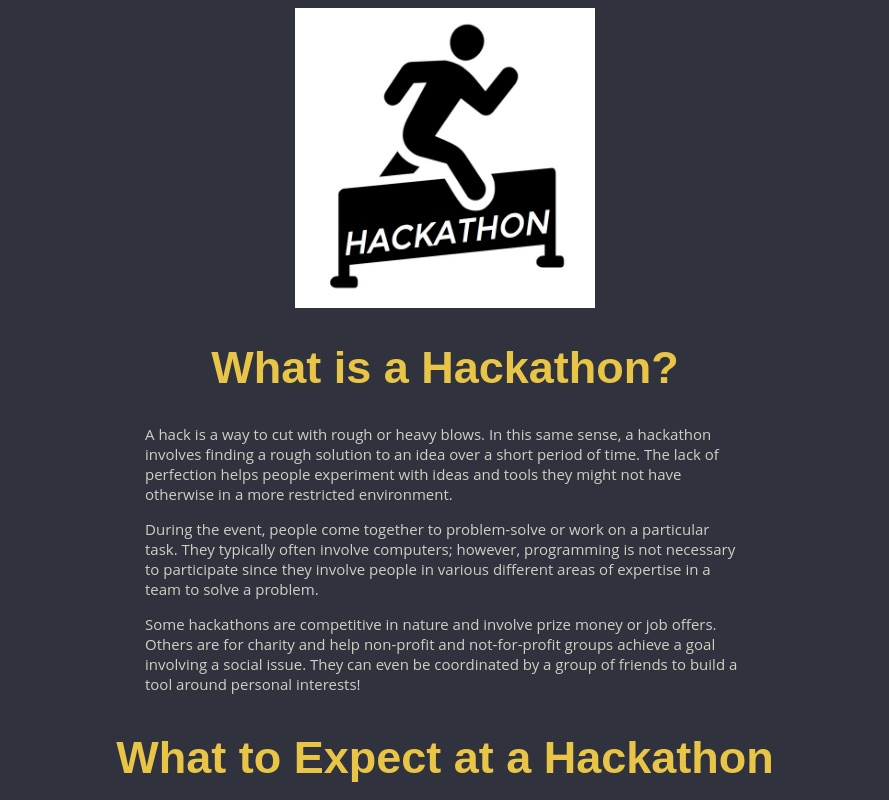
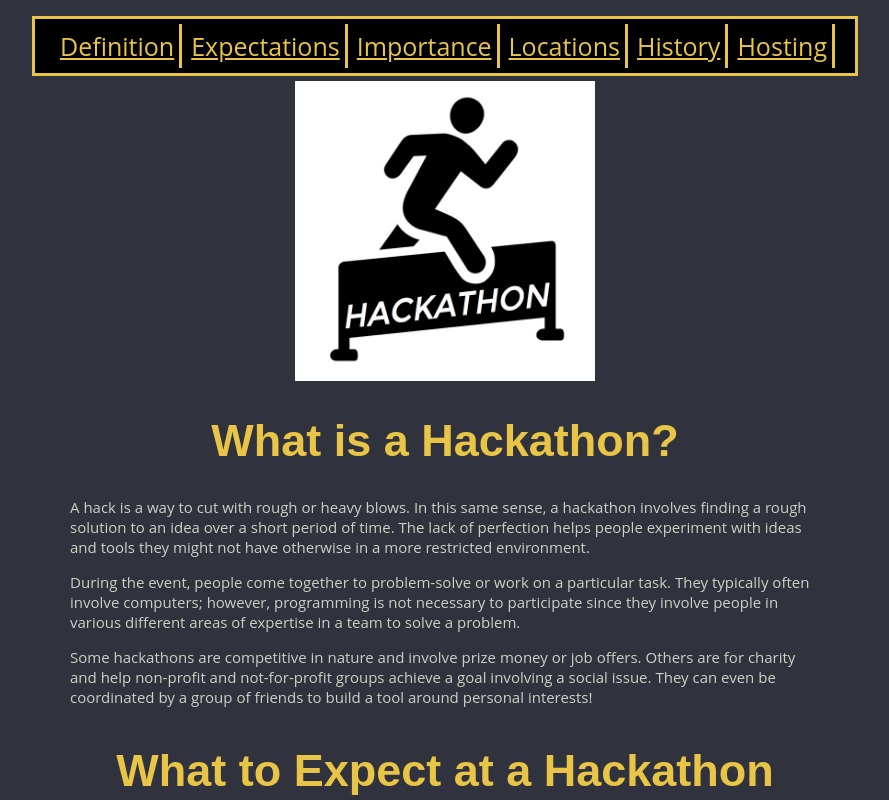
Before and after one commit to aggiewb/hackathon-githubpage, a plain HTML site: page index.html in a window 1280 px wide. Shown: the top 800 px of the page, without its empty margins (195-1084 px from the left). Drawn offline with Linux system fonts and the light colour scheme.

Commit message:
Add navbar class ul element and navbar class style

```diff
--- a/index.html
+++ b/index.html
@@ -11,7 +11,6 @@
             h1, h2 {
                 font-family: 'Poppins', sans-serif;
                 font-size: 45px;
-                text-align:center;
             }
 
             h1, h2, a {
@@ -24,13 +23,13 @@
                 font-size: 15px;
             }
 
-            p, ol {
+            p, ol, .navbar {
                 margin-left: auto;
                 margin-right: auto;
-                width: 40em;
+                width: 50em;
             }
 
-            div{
+            div, nav, h1, h2, .navbar{
                 text-align: center;
             }
 
@@ -48,25 +47,52 @@
             }
 
             ul {
+                margin-bottom: 5px;
                 list-style-type: circle;
             }
+
+            .navbar {
+                border: #e8c547 solid 3px;
+                padding: 10px;
+                position: sticky;
+                top: 0;
+                background-color: black;
+
+            }
+
+            .navbar li {
+                list-style-type: none;
+                display: inline;
+                padding: 5px;
+                font-size: 25px;
+                border-right: #e8c547 solid 3px;
+            }
+
 
         </style>
     </head>
     <body>
+        <ul class="navbar">
+            <li><a href="#whatis">Definition</a></li>
+            <li><a href="#whatexpect">Expectations</a></li>
+            <li><a href="#whyimportant">Importance</a></li>
+            <li><a href="#wherefind">Locations</a></li>
+            <li><a href="#history">History</a></li>
+            <li><a href="#howhost">Hosting</a></li>
+        </ul>
 
         <div>
             <img src="hackathon_icon.jpg" alt="A man jumping over a hurdle with a label of hackathon">
         </div>
 
-        <h1>What is a Hackathon?</h1>
+        <h1 id="whatis">What is a Hackathon?</h1>
         <p>A hack is a way to cut with rough or heavy blows. In this same sense, a hackathon involves finding a rough solution to an idea over a short period of time. The lack of perfection helps people experiment with ideas and tools they might not have otherwise in a more restricted environment.</p>
 
         <p>During the event, people come together to problem-solve or work on a particular task. They typically often involve computers; however, programming is not necessary to participate since they involve people in various different areas of expertise in a team to solve a problem.</p>
 
         <p>Some hackathons are competitive in nature and involve prize money or job offers. Others are for charity and help non-profit and not-for-profit groups achieve a goal involving a social issue. They can even be coordinated by a group of friends to build a tool around personal interests!</p>
 
-        <h2>What to Expect at a Hackathon</h2>
+        <h2 id="whatexpect">What to Expect at a Hackathon</h2>
         <p>Hackathons generally last anywhere from from a night to a weekend. They can also include food and social events! Here’s the general layout of what you can expect:</p>
 
         <ol>
@@ -82,11 +108,11 @@
             <img src="hackathon_infomatic.png" alt="An infographic hackathon layout">
         </div>
 
-        <h2>Why they are important</h2>
+        <h2 id="whyimportant">Why they are important</h2>
 
         <p>As developers, we are natural lifelong learners. This learning is nourished by collaborations with other people to find new ways to solve tasks.Hackathons are great to learn by meeting people, discovering new technologies, and challenging yourself!</p>
 
-        <h2>Where to find them</h2>
+        <h2 id="wherefind">Where to find them</h2>
 
         <ul>
             <li><a href="https://dubhacks.co/faq">DubHacks</a>: This one is held by UW for free for students once a year. While it does have developers working on projects, anyone can join as long as you have an interest in technology. You’re then placed on different teams based on three tracks, classic, data, and community, to accomplish corporate sponsored challenges tied to social issues.</li>
@@ -118,14 +144,14 @@
             </li>
         </ul>
 
-        <h2>History of the Hackathon</h2>
+        <h2 id="history">History of the Hackathon</h2>
         <p>Hackathons are considered having their roots in early computer hobbyist groups where a bunch of home developers would get together and work out code together. This was seen as far more advantageous for improvement than lectures or being “told” how to fix something. However, due to the variety of dissimilar computers available at the time, it was difficult to get larger groups together to work on the same thing. That is, until IBM came out as the dominant computing system (and Apple its only competitor). Having only two competing systems meant that devs were more likely to be working on the same core. It was at this time that the home groups started to die off.</p>
 
         <p>In 1999 hackathons were born. Both as an open source event (where open-source software OpenBSD invited people to come work on its code for a weekend) and as a corporate event (Sun, makers of the Palm Pilot inviting devs to a weekend competition to make the best app for its Palm V). These early hackathons were not geared towards starting new companies, but rather bringing a bunch of devs together to work on problems and network.</p>
 
         <p>Later hackathons started branching off of this original day with focuses on apps, startups, or even non-tech topics like music or history. Student hackathons also started to pop up, and today (as of 2014) some believe that most hackathons are geared towards students or new coders and suggest that if organizers want higher participation in non-student events, they should focus less on prestige and prizes, and more on the networking and skill growth.</p>
 
-        <h2>How to Host a Hackathon</h2>
+        <h2 id="howhost">How to Host a Hackathon</h2>
         <ol>
             <li>Basic Necessities
                 <ul>
```
